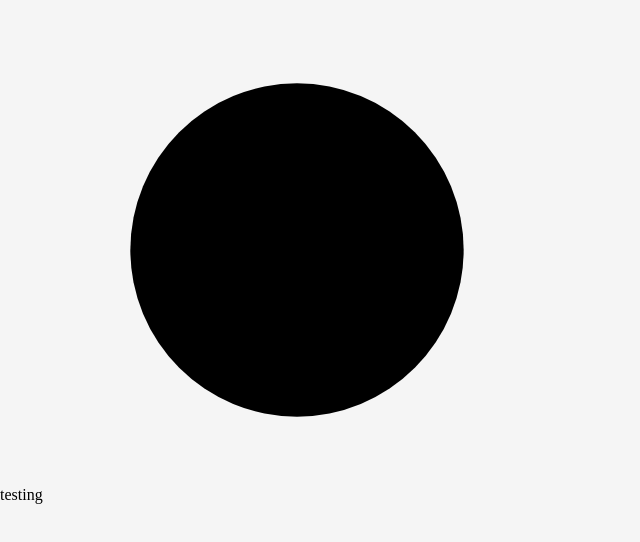
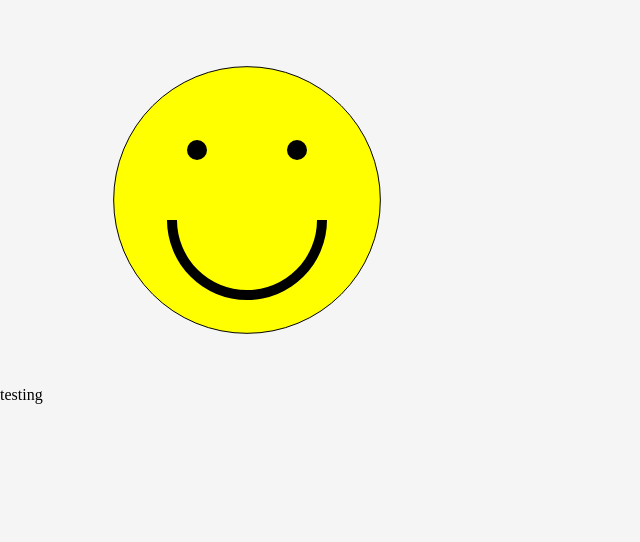
Before and after one commit to al-jshen/learnd3, a plain HTML site: page index.html in a window 1280 px wide. Shown: the whole page, without its empty margins (0-640 px from the left). Drawn offline with nearby package versions, Linux system fonts and the light colour scheme.

Commit message:
smiley face

```diff
--- a/bundle.js
+++ b/bundle.js
@@ -1,10 +1,38 @@
 (function () {
-	'use strict';
+    'use strict';
 
-	const svg = d3.select('svg');
-	const circle = svg.append('circle');
-	circle.attr('r', svg.attr('height')/3);
-	circle.attr('cx', svg.attr('width')/2);
-	circle.attr('cy', svg.attr('height')/2);
+    const svg = d3.select('svg');
+
+    const height = +svg.attr('height');
+    const width = +svg.attr('width');
+    const eyeRadius = 10;
+
+    const g = svg.append('g')
+        .attr('transform', `translate(${height/2}, ${width/2})`);
+
+    const circle = g.append('circle')
+        .attr('r', height/3)
+        .attr('fill', 'yellow')
+        .attr('stroke', 'black');
+
+    const eyeG = g.append('g')
+        .attr('transform', `translate(0, ${-height/8})`);
+
+    const lEye = eyeG.append('circle')
+        .attr('r', eyeRadius)
+        .attr('cx', -width/8);
+
+    const rEye = eyeG.append('circle')
+        .attr('r', eyeRadius)
+        .attr('cx', width/8);
+
+    g.append('path')
+        .attr('d', d3.arc()({
+            innerRadius: 70,
+            outerRadius: 80,
+            startAngle: Math.PI/2,
+            endAngle: 3*Math.PI/2,
+        }))
+        .attr('transform', 'translate(0, 20)');
 
 }());
--- a/index.html
+++ b/index.html
@@ -8,7 +8,7 @@
 </head>
 <body>
     testing
-    <svg width='500' height='500'></svg>
+    <svg width='400' height='400'></svg>
     <script src='bundle.js'></script>
     <script>console.log(d3)</script>
 </body>
```
Also changed, not shown: main.js (+32 -4 lines).
